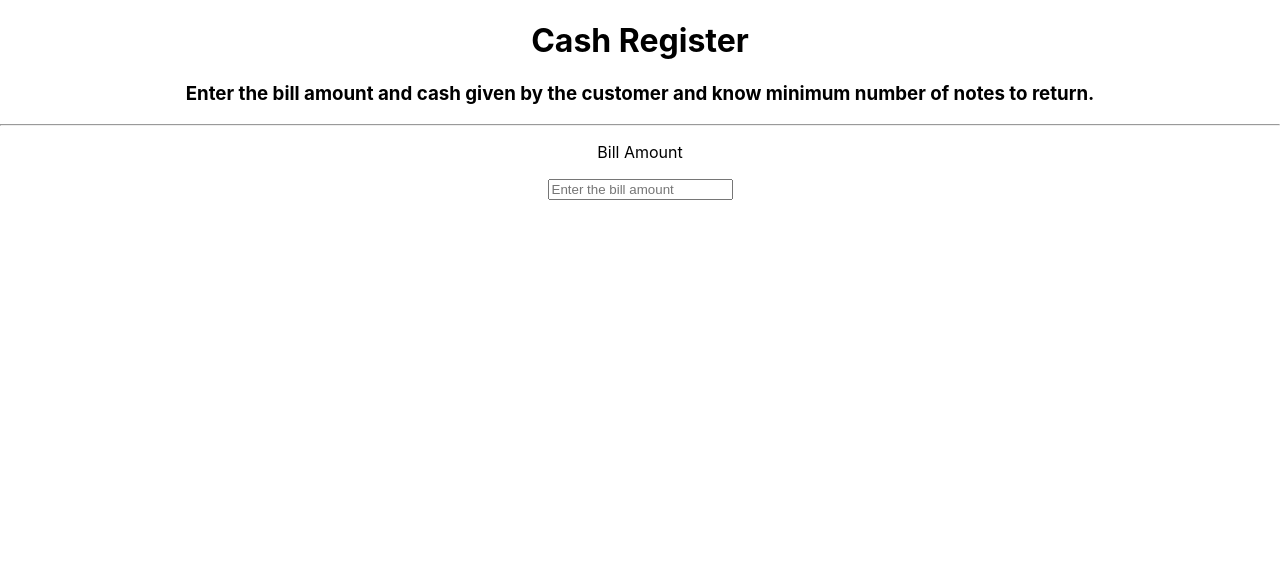
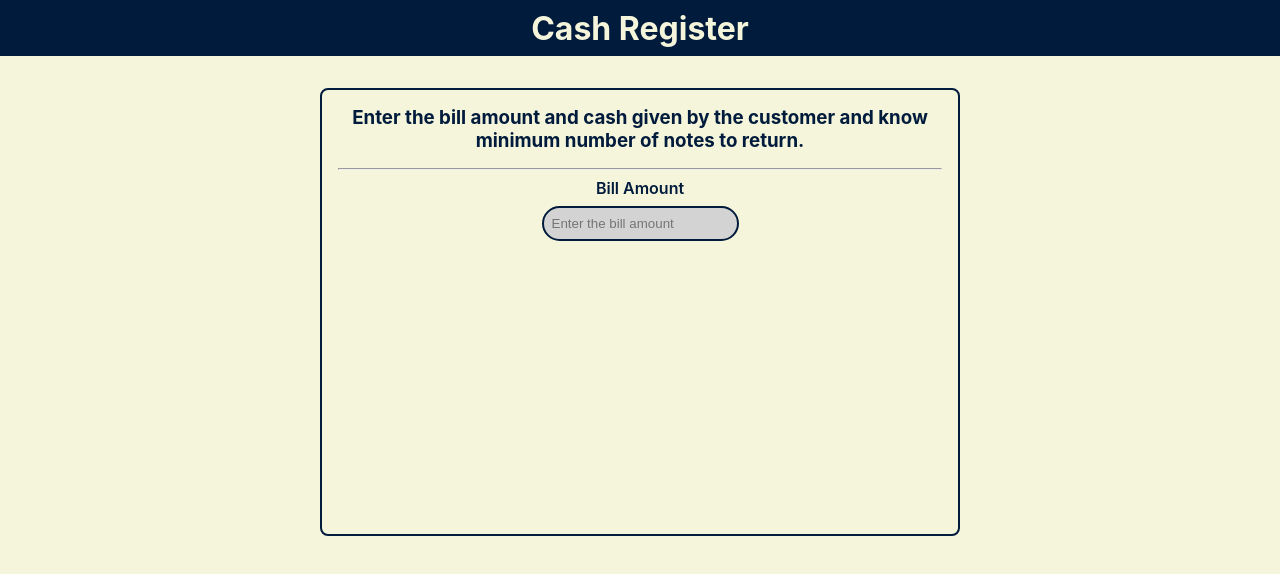
Before and after one commit to rkreddy99/cash-register, a React (Create React App) app: page / in a window 1280 px wide. Shown: the top 574 px of the page. Built offline with nearby package versions, Linux system fonts and the light colour scheme.

Commit message:
style: add styling to the html

```diff
--- a/src/App.css
+++ b/src/App.css
@@ -1,38 +1,114 @@
+:root {
+  --primary-color: #001B3B;
+  --secondary-color: beige;
+}
+
+* {
+  box-sizing: border-box;
+}
+
+body {
+  margin: 0;
+  padding: 0;
+  background-color: var(--secondary-color);
+}
+
 .App {
   text-align: center;
-}
-
-.App-logo {
-  height: 40vmin;
-  pointer-events: none;
-}
-
-@media (prefers-reduced-motion: no-preference) {
-  .App-logo {
-    animation: App-logo-spin infinite 20s linear;
-  }
-}
-
-.App-header {
-  background-color: #282c34;
-  min-height: 100vh;
   display: flex;
   flex-direction: column;
   align-items: center;
-  justify-content: center;
-  font-size: calc(10px + 2vmin);
-  color: white;
 }
 
-.App-link {
-  color: #61dafb;
+.header {
+  background-color: var(--primary-color);
+  width: 100vw;
+  height: 3.5rem;
+  display: flex;
+  justify-content: center;
+  align-items: center;
+  color: var(--secondary-color);
 }
 
-@keyframes App-logo-spin {
-  from {
-    transform: rotate(0deg);
-  }
-  to {
-    transform: rotate(360deg);
-  }
+.register {
+  width: 50vw;
+  min-width: 30rem;
+  border: 2px double var(--primary-color);
+  border-radius: 8px;
+  /* height: 20vh; */
+  min-height: 28rem;
+  margin-top: 2rem;
+  margin-bottom: 2rem;
+  padding: 1rem;
 }
+
+.register h3 {
+  color: var(--primary-color);
+  margin: 0;
+  margin-bottom: 1rem;
+}
+
+input {
+  border: 2px double var(--primary-color);
+  border-radius: 25px;
+  background-color: lightgray;
+  margin: 0.5rem;
+  padding: 0.5rem;
+}
+
+input:focus {
+  outline: none;
+}
+
+.output {
+  display: flex;
+  align-items: center;
+  justify-content: center;
+  flex-direction: column;
+}
+
+form p {
+  font-weight: 600;
+  color: var(--primary-color);
+  margin: 0;
+}
+
+table {
+  font-family: arial, sans-serif;
+  border-collapse: collapse;
+  /* width: 90%; */
+}
+
+td, th {
+  border: 1px solid var(--secondary-color);
+  text-align: center;
+  padding: 3px;
+}
+
+td {
+  background-color: tomato;
+  width: 3.2rem;
+}
+
+th {
+  background-color: var(--primary-color);
+  color: var(--secondary-color);
+}
+
+button {
+  margin-top: 0.5rem;
+  margin-bottom: 0.5rem;
+  background-color: var(--primary-color);
+  color: var(--secondary-color);
+  border-radius: 25px;
+  padding: 0.5rem;
+  width: 5rem;
+}
+
+h4 {
+  color: var(--primary-color);
+}
+
+hr {
+  color: var(--primary-color);
+}
```
